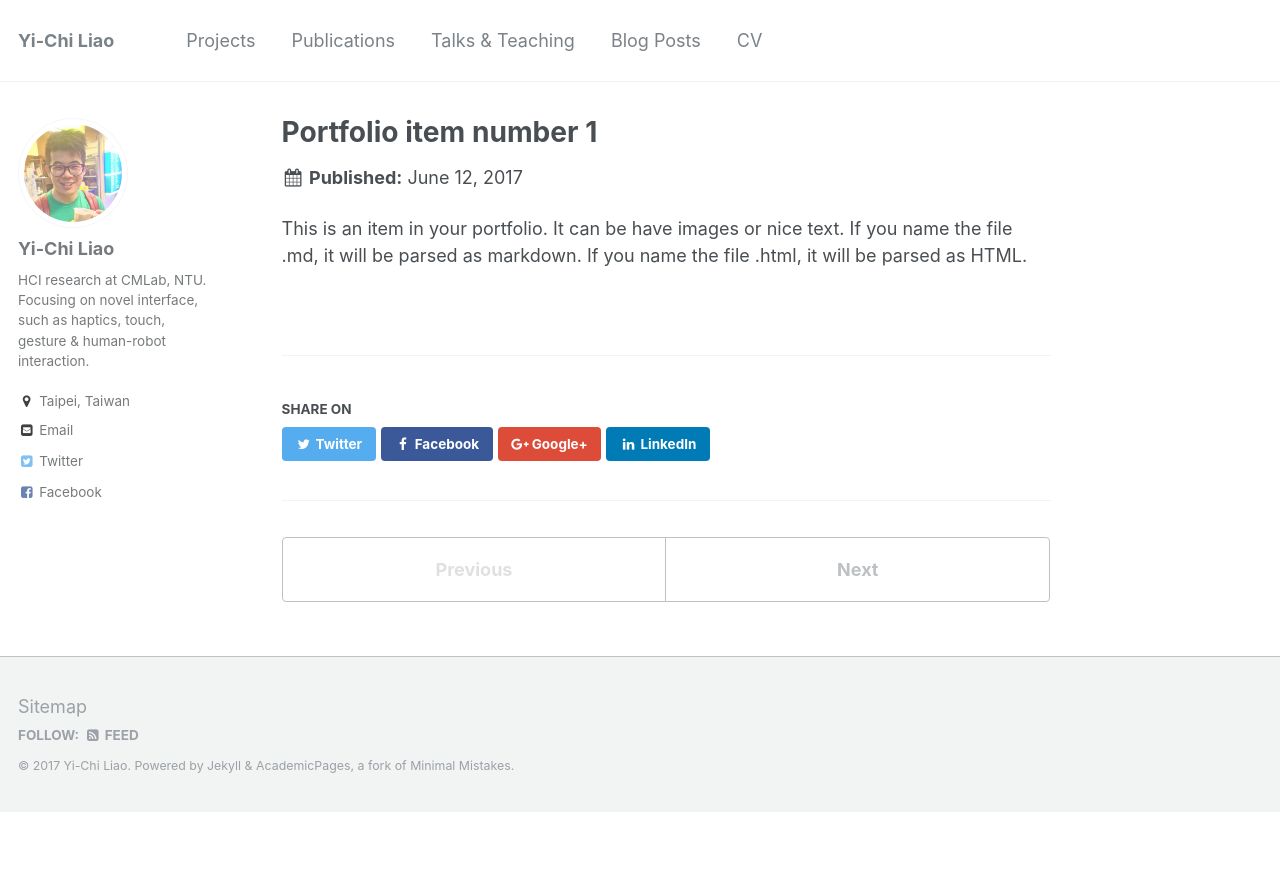
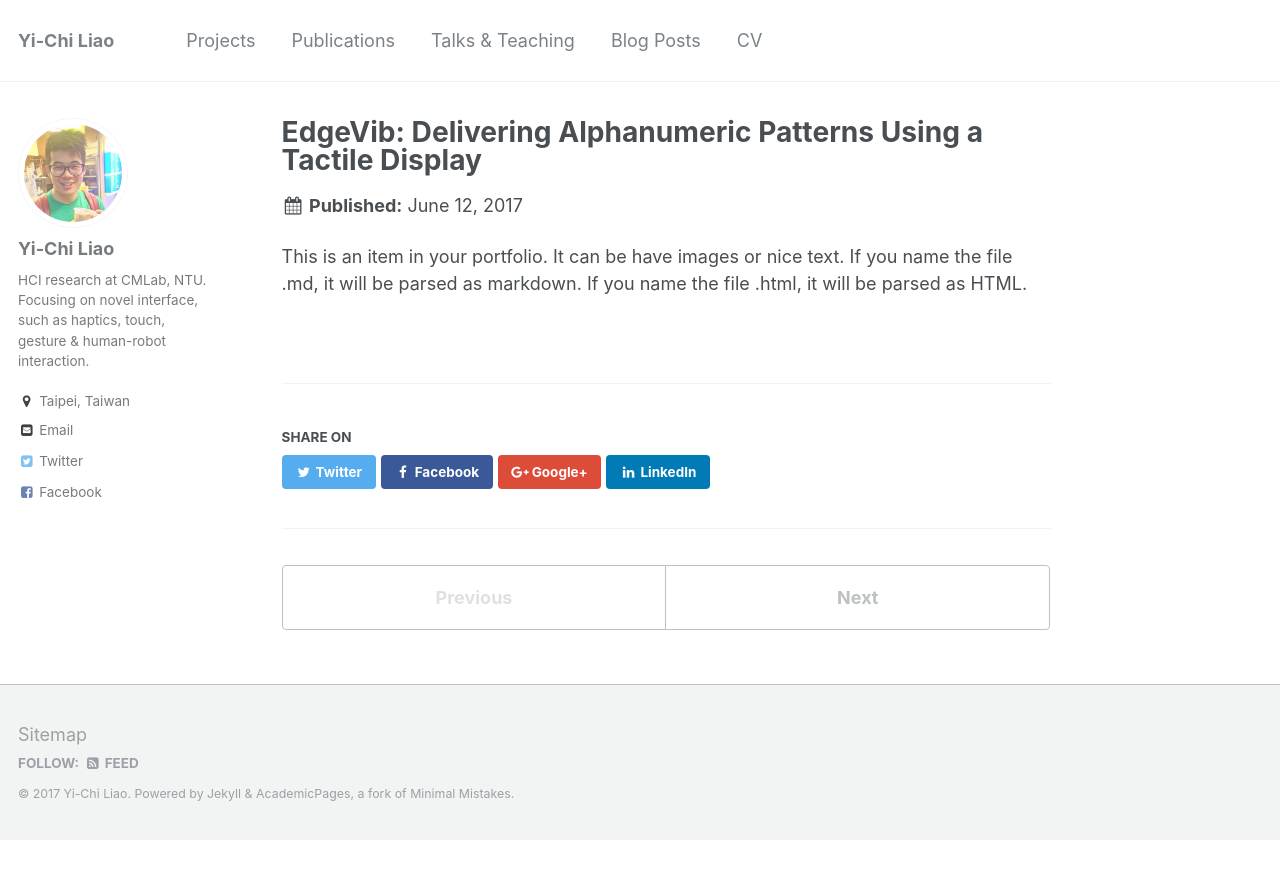
Before and after one commit to yichiliao/yichiliao.github.io, a Jekyll site: the page built from _portfolio/portfolio-1.md, in a window 1280 px wide. Shown: the top 879 px of the page. Built offline with Jekyll 4.4.1, drawn with Linux system fonts in a browser that asks for light colours.

Commit message:
edgevib project

```diff
--- a/_portfolio/portfolio-1.md
+++ b/_portfolio/portfolio-1.md
@@ -1,6 +1,6 @@
 ---
-title: "Portfolio item number 1"
-excerpt: "Short description of portfolio item number 1<br/><img src='/images/500x300.png'>"
+title: "EdgeVib: Delivering Alphanumeric Patterns Using a Tactile Display"
+excerpt: "Short description of portfolio item number 1<br/><img src='/images/edgevib_hand.png'>"
 collection: portfolio
 ---
 
```
Also changed, not shown: images/edgevib_hand.png (added).
